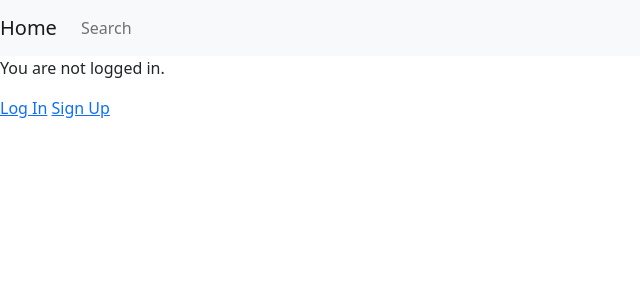
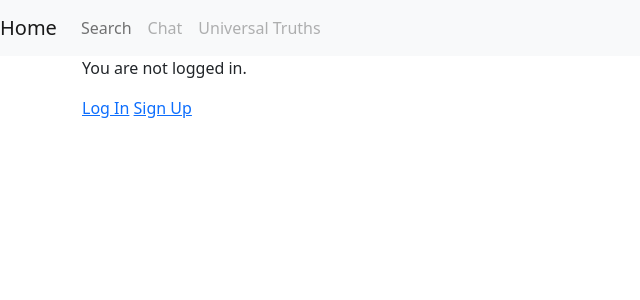
Before and after one commit to cleeke29/Senior-Project_Group2, a Django app: page / in a window 1280 px wide. Shown: the top 300 px of the page, without its empty margins (0-640 px from the left). Run offline with Django 3.2, Linux system fonts and the light colour scheme.

Commit message:
Update base.html
Update base.html to most recent version.

```diff
--- a/pitch_proto/templates/base.html
+++ b/pitch_proto/templates/base.html
@@ -25,11 +25,17 @@
       <li class="nav-item active">
         <a class="nav-link" href="{% url 'best' %}">Search<span class="sr-only"></span></a>
       </li>
+      <li class="nav-item active">
+        <a class="nav-link{% if not user.is_authenticated %} disabled{% endif %}" href="{% url 'index' %}">Chat</a>
+      </li>
+      <li class="nav-item active">
+        <a class="nav-link{% if not user.is_authenticated %} disabled{% endif %}" href="{% url 'jokes' %}">Universal Truths</a>
+      </li>
 
   </div>
 </nav>
 
-    <main>
+    <main class="container">
         {% block content %}
         {% endblock %}
     </main>
```
